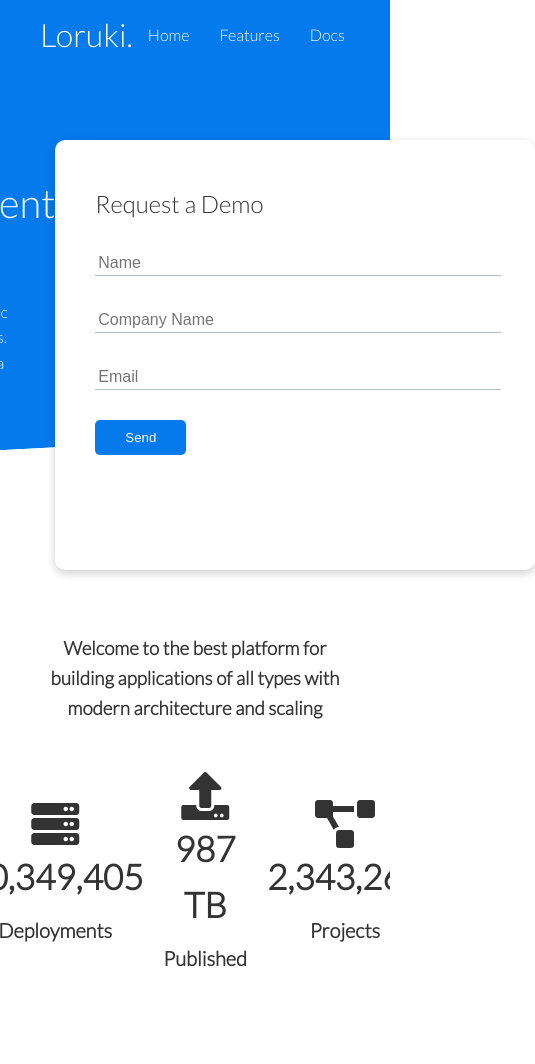
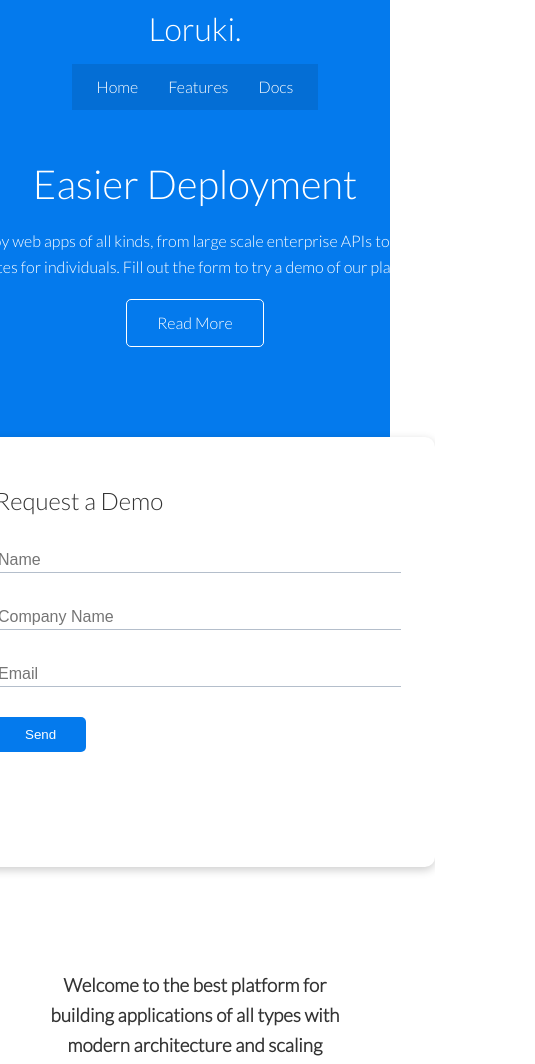
Before and after one commit to collins777/loruki-website, a plain HTML site: page index.html in a window 390 px wide. Shown: the top 1064 px of the page, 535 px wide, since content can reach past the window. Drawn offline with Linux system fonts and the light colour scheme.

Commit message:
Updated layout with media queries

```diff
--- a/styles/style.css
+++ b/styles/style.css
@@ -208,3 +208,52 @@ img {
 .footer .social a {
   margin: 0 10px;
 }
+
+/* MEDIA QUERIES */
+
+/* tablets and under */
+@media (max-width: 768px) {
+  .grid,
+  .showcase .grid,
+  .stats .grid,
+  .cli .grid,
+  .cloud .grid {
+    grid-template-columns: 1fr;
+    grid-template-rows: 1fr;
+  }
+
+  .showcase {
+    height: auto;
+  }
+
+  .showcase-text {
+    text-align: center;
+    margin-top: 40px;
+  }
+
+  .showcase-form {
+    justify-self: center;
+    margin: auto;
+  }
+
+  .cli .grid > *:first-child {
+    grid-column: 1;
+    grid-row: 1;
+  }
+}
+
+/* mobile */
+@media (max-width: 500px) {
+  .navbar {
+    height: 110px;
+  }
+
+  .navbar .flex {
+    flex-direction: column;
+  }
+
+  .navbar ul {
+    padding: 10px;
+    background-color: rgba(0, 0, 0, 0.1);
+  }
+}
```
